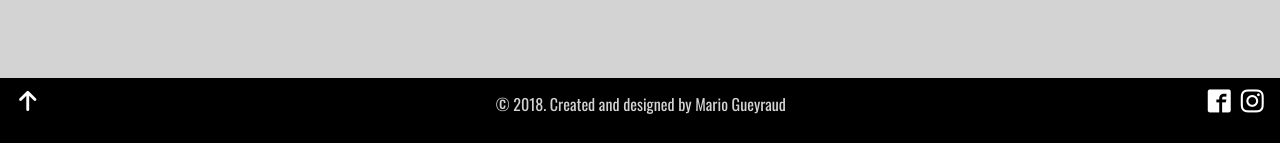
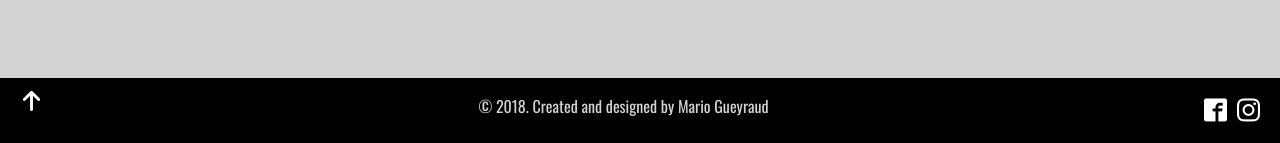
Before and after one commit to mgueyraud/teamfarra-website, a CodeIgniter app: page /database/ in a window 1280 px wide. Shown: the part 5069-5212 px from the top of the page. Run offline with CodeIgniter, Linux system fonts and the light colour scheme; some libraries are stand-ins or nearby versions; some web fonts are replaced.

Commit message:
cambios ultimos

```diff
--- a/application/views/index.php
+++ b/application/views/index.php
@@ -101,12 +101,11 @@
     <div class="containerfooter">
        <div class="container-arrow-up">
         <div class="icon-arrow-up2"></div>
-        <div class="espacio"></div>
     </div>
     <div class="containertextfooter">
         <p class="textfooter">© 2018. Created and designed by Mario Gueyraud</p>
     </div>
-    <div style="display: inline-block; text-align: right;">
+    <div style="display: inline-block; float: right;margin-top: 20px;margin-right:20px; ">
         <div style="display: -webkit-inline-box;">
             <div class="icon-facebook2" ></div>
             <div class="icon-instagram" ></div>
--- a/css/inicio.css
+++ b/css/inicio.css
@@ -249,10 +249,13 @@ a{
   font-size: 21px;
 }
 .container-arrow-up{
+  margin-top: 10px;
+  margin-left:20px;
   display: -webkit-inline-box;
   text-align: left;
   font-size: 2vw;
-  padding-top: 10px;
+  padding: 0;
+  float: left;
 }
 .footer{
   width: 100%;
@@ -271,9 +274,9 @@ a{
   vertical-align: middle;
  }
  .containertextfooter{
+  margin-top: 20px;
   display: inline-block;
   text-align: center;
-  width: 88%;
  }
  .textfooter{
   color: lightgray;
```
